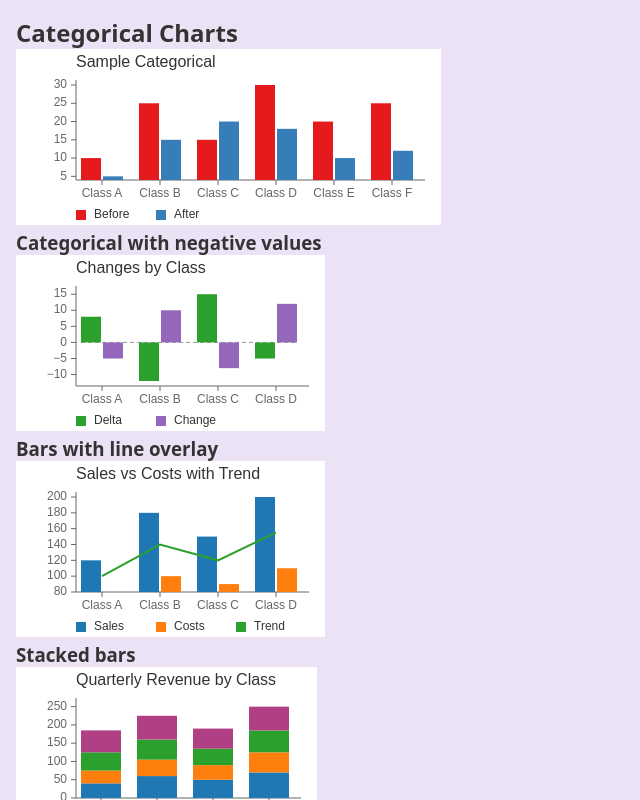
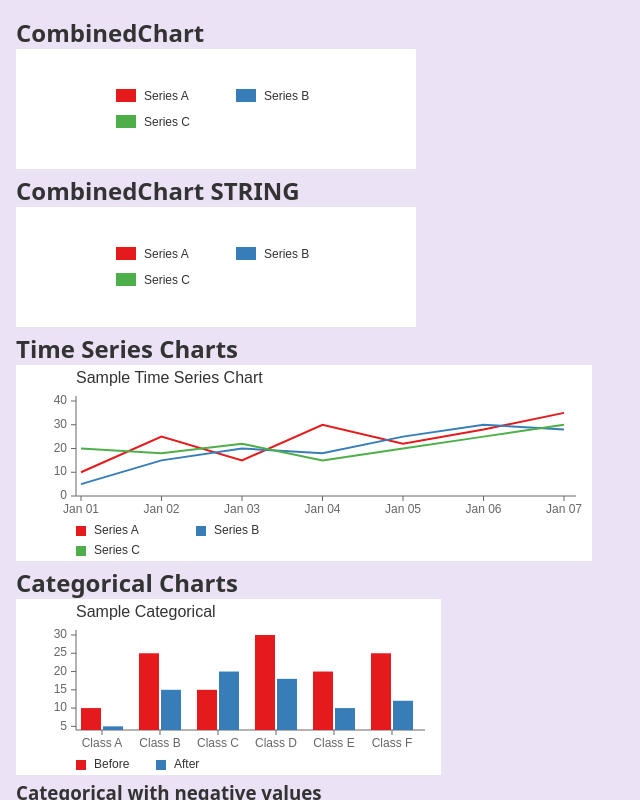
Before and after one commit to Joxter/chart, a React (Vite) app: page / in a window 1280 px wide. Shown: the top 800 px of the page, without its empty margins (0-640 px from the left). Built offline with nearby package versions, Linux system fonts and the light colour scheme.

Commit message:
CombinedChart start

```diff
--- a/src/ChartPg.tsx
+++ b/src/ChartPg.tsx
@@ -5,6 +5,8 @@ import {
   type TimeSeriesItem,
   type CategoricalSeriesItem,
 } from "./Chart";
+import { CombinedChart, renderAsString } from "./CombinedChart.tsx";
+import { useEffect, useMemo, useState } from "react";
 
 // --- Test data ---
 
@@ -168,8 +170,49 @@ const stackedDivergingAreas: TimeSeriesItem[] = [
 // --- Playground ---
 
 export function ChartPg() {
+  const [ss, setSs] = useState("");
+
+  useEffect(() => {
+    setTimeout(() => {
+      setSs(
+        renderAsString(
+          <CombinedChart
+            title="Sample Time Series Chart"
+            items={testTimeSeries}
+            time={testTime}
+            legendCols={[120, 120]}
+          />,
+        ),
+      );
+    }, 10);
+  }, []);
+
   return (
     <div>
+      <h2>CombinedChart</h2>
+      <CombinedChart
+        title="Sample Time Series Chart"
+        items={testTimeSeries}
+        time={testTime}
+        legendCols={[120, 120]}
+      />
+      <h2>CombinedChart STRING</h2>
+      <div
+        dangerouslySetInnerHTML={{
+          __html: ss,
+        }}
+      />
+
+      <h2>Time Series Charts</h2>
+      <TimeSeriesChart
+        title="Sample Time Series Chart"
+        timeSeries={testTimeSeries}
+        time={testTime}
+        timeFormat={formatDate}
+        legendWidth={[120, 120]}
+        showAxis={true}
+      />
+
       <h2>Categorical Charts</h2>
       <CategoricalChart
         title="Sample Categorical"
@@ -219,16 +262,6 @@ export function ChartPg() {
         series={stackedDivergingSeries}
         stackedBars={true}
         legendWidth={[80, 80]}
-      />
-
-      <h2>Time Series Charts</h2>
-      <TimeSeriesChart
-        title="Sample Time Series Chart"
-        timeSeries={testTimeSeries}
-        time={testTime}
-        timeFormat={formatDate}
-        legendWidth={[120, 120]}
-        showAxis={true}
       />
 
       <h3>Legend before chart</h3>
--- /dev/null
+++ b/src/CombinedChart.tsx
@@ -0,0 +1,167 @@
+import { type ReactNode, useMemo } from "react";
+import * as d3 from "d3";
+import { createRoot } from "react-dom/client";
+import { flushSync } from "react-dom";
+
+const LEGEND = {
+  fontSize: 12,
+  rowHeight: 13,
+  colorBoxWidth: 20,
+  colorBoxHeight: 13,
+  rowGap: 13,
+  colorBoxMargin: 8,
+  fontFamily: "sans-serif",
+  fontVerticalAlignment: -1,
+  color: "#333",
+};
+
+const CHART = {
+  width: 500,
+  height: 100,
+  lineWidth: 2,
+  barWidth: 4,
+  areaOpacity: 0.3,
+  zeroLine: {
+    color: "#999",
+    width: 1,
+    dashArray: "4,3",
+  },
+  inset: {
+    top: 5,
+    bottom: 5,
+    left: 5,
+    right: 12,
+  },
+};
+
+const AXIS = {
+  leftWidth: 60,
+  bottomHeight: 20,
+  fontSize: 12,
+  fontFamily: "sans-serif",
+  color: "#666",
+  tickSize: 5,
+  tickCount: 5,
+  tickLabelGap: 4,
+  lineWidth: 1,
+};
+
+type YScale = d3.ScaleLinear<number, number>;
+type XScale = d3.ScaleTime<number, number>;
+
+export type TimeSeriesItem = {
+  legend: string;
+  color: string;
+  data: number[];
+  variant?: "line" | "area" | "bars";
+};
+
+type ChartContext = {
+  //
+};
+
+type CombinedChartProps = {
+  title?: string;
+  layoutRows?: ("title" | "legend" | "chart")[];
+  legendCols?: number[]; // column widths
+  items: TimeSeriesItem[];
+  time: Date[];
+  children?: (ctx: ChartContext) => {
+    svg: ReactNode;
+    width: number;
+    height: number;
+  };
+};
+
+type XY = { x: number; y: number };
+
+type Layout = {
+  totalWidth: number;
+  totalHeight: number;
+  title: { x: number; y: number } | null;
+  chart: { x: number; y: number; width: number; height: number } | null;
+  axisY: { x: number; y: number } | null;
+  axisX: { x: number; y: number } | null;
+  legend: { x: number; y: number; rows: number } | null;
+};
+
+export function CombinedChart(props: CombinedChartProps) {
+  //
+
+  return (
+    <svg
+      width={400}
+      height={120}
+      style={{ backgroundColor: "#fff" }}
+      xmlns="http://www.w3.org/2000/svg"
+    >
+      {props.legendCols && (
+        <ChartLegend
+          items={props.items}
+          xy={{ x: 100, y: 40 }}
+          // xy={{ x: 20, y: 0 }}
+          legendWidth={props.legendCols}
+        />
+      )}
+    </svg>
+  );
+}
+
+function ChartLegend({
+  items,
+  legendWidth,
+  xy,
+}: {
+  items: TimeSeriesItem[];
+  legendWidth: number[];
+  xy: XY;
+}) {
+  const { x: startX, y: startY } = xy;
+  const columnCount = legendWidth.length;
+
+  return (
+    <g className="legend">
+      {items.map((item, index) => {
+        const col = index % columnCount;
+        const row = Math.floor(index / columnCount);
+
+        const colX =
+          startX + legendWidth.slice(0, col).reduce((a, b) => a + b, 0);
+        const itemY = startY + row * LEGEND.rowHeight + LEGEND.rowGap * row;
+        const colY = itemY;
+
+        return (
+          <g key={index}>
+            <rect
+              x={colX}
+              y={colY}
+              width={LEGEND.colorBoxWidth}
+              height={LEGEND.colorBoxHeight}
+              fill={item.color}
+            />
+            <text
+              x={colX + LEGEND.colorBoxWidth + LEGEND.colorBoxMargin}
+              y={itemY + LEGEND.fontSize + LEGEND.fontVerticalAlignment}
+              fontSize={LEGEND.fontSize}
+              fontFamily={LEGEND.fontFamily}
+              fill={LEGEND.color}
+              // dominantBaseline="middle"
+            >
+              {item.legend}
+            </text>
+          </g>
+        );
+      })}
+    </g>
+  );
+}
+
+export function renderAsString(node: ReactNode) {
+  const div = document.createElement("div");
+  const root = createRoot(div);
+  flushSync(() => {
+    root.render(node);
+  });
+  // console.log(div);
+  return div.innerHTML;
+}
```
Also changed, not shown: src/Chart.tsx (+39 -0 lines).
